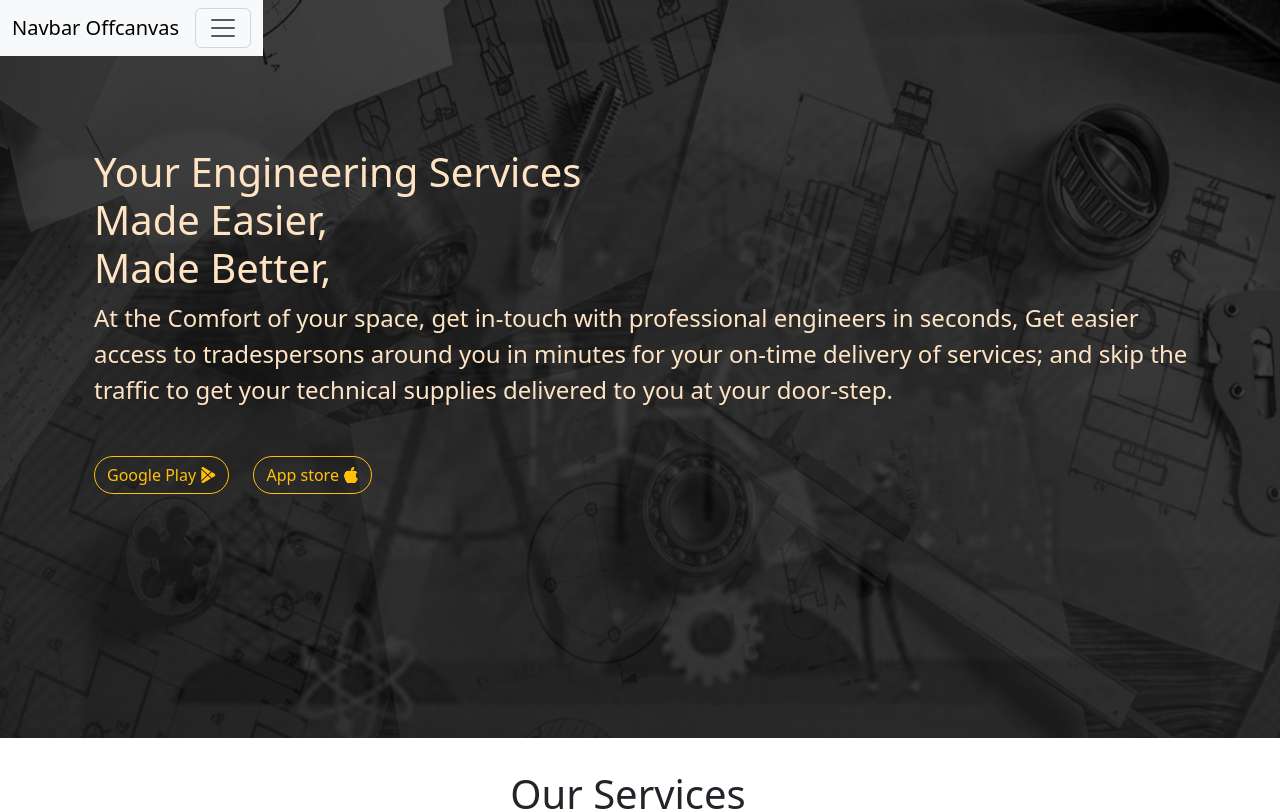
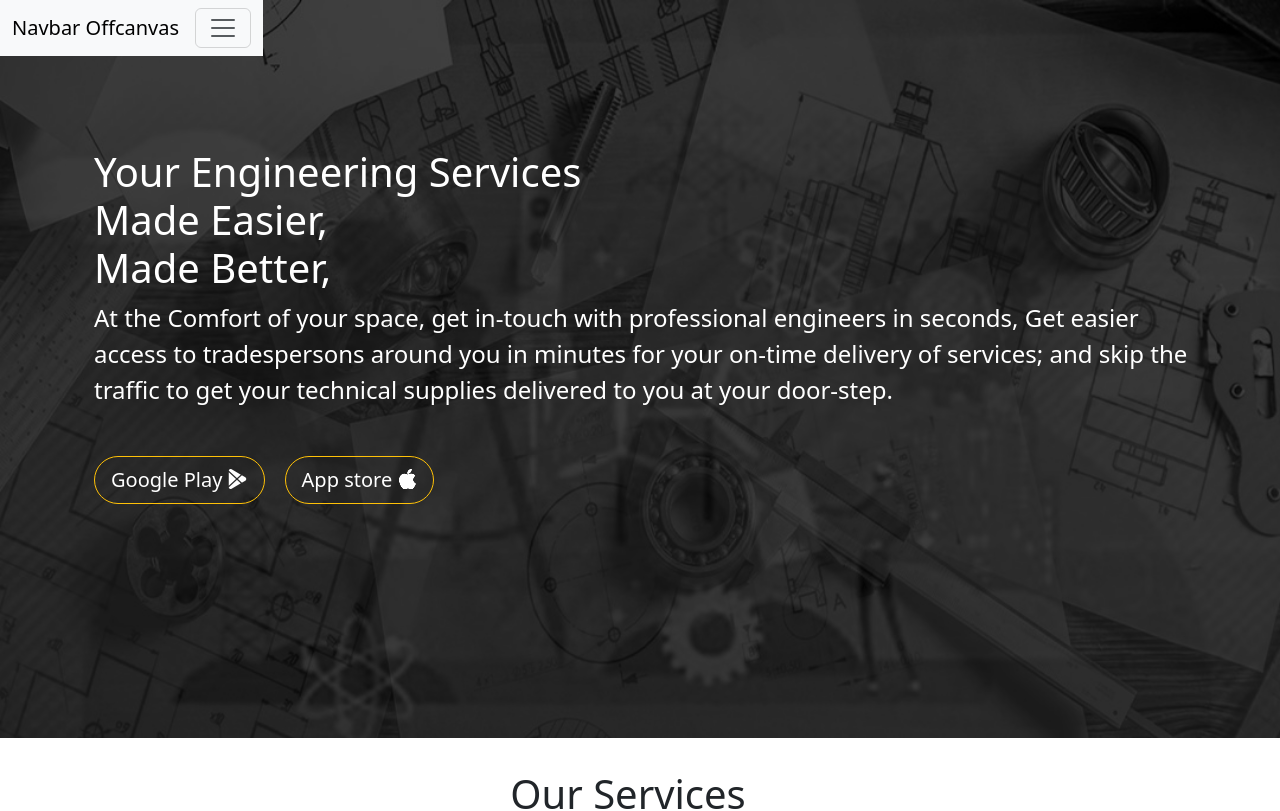
Before and after one commit to Oahse/O-sell, a React (Create React App) app in the folder f-oahse-app/: page /#/ in a window 1280 px wide. Shown: the top 811 px of the page. Built offline with nearby package versions, Linux system fonts and the light colour scheme.

Commit message:
update playstore button

```diff
--- a/f-oahse-app/src/index.css
+++ b/f-oahse-app/src/index.css
@@ -21,7 +21,7 @@ header{
 
 .showcase .text{
     position: absolute;
-    color: bisque;
+    color: white;
     top: 20%;
     /* left: 60px; */
     /* width: 60%; */
--- a/f-oahse-app/src/pages/Home.js
+++ b/f-oahse-app/src/pages/Home.js
@@ -26,8 +26,8 @@ function Home() {
                             to you at your door-step.
                         </p>
                         <div class="my-5">
-                            <a href="https://www.google.com" target="_blank" rel="noopener noreferrer"> <Button variant='outline-warning' className='rounded-5' >Google Play   <i class="bi bi-google-play"></i></Button> </a>
-                            <a href="https://www.google.com" target="_blank" rel="noopener noreferrer"> <Button variant='outline-warning' className='rounded-5' >App store  <i class="bi bi-apple"></i></Button></a>
+                            <Button variant='outline-warning' size="lg" className='rounded-5' href="https://www.google.com" target="_blank" rel="noopener noreferrer" >Google Play   <i class="bi bi-google-play"></i></Button>
+                            <Button variant='outline-warning' size="lg" className='rounded-5' href="https://www.google.com" target="_blank" rel="noopener noreferrer">App store  <i class="bi bi-apple"></i></Button>
                         </div>
                     </div>
 
```
